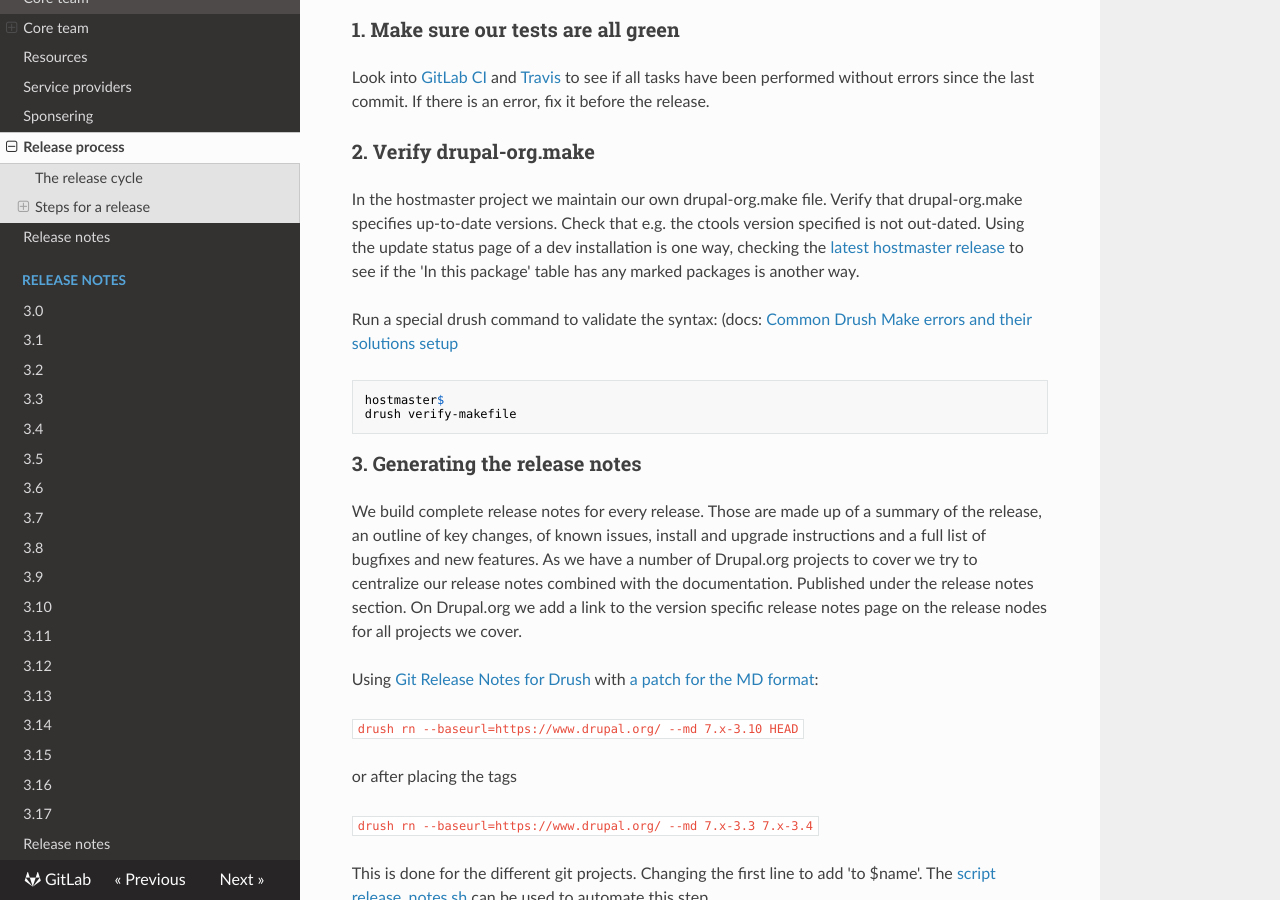
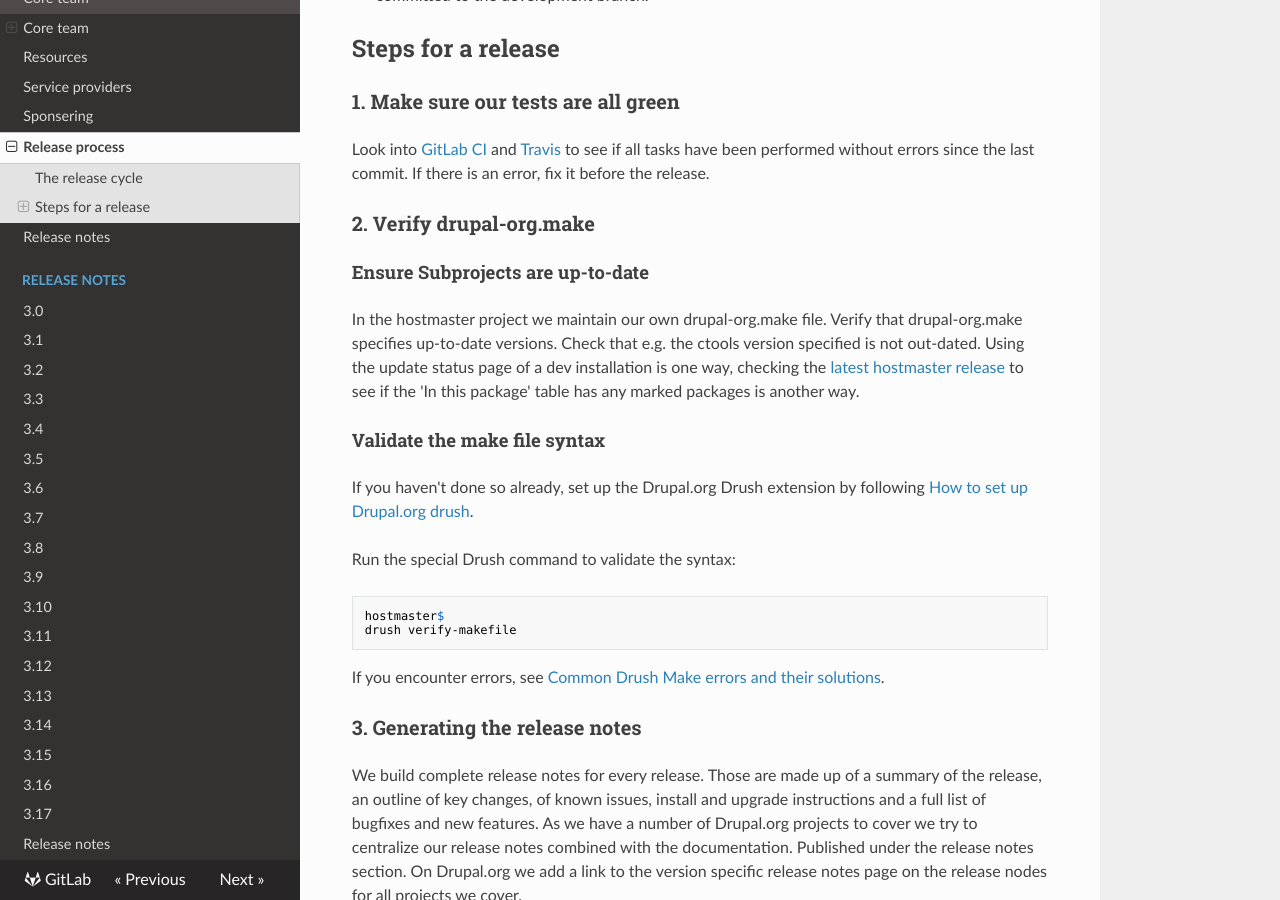
Before and after one commit to aegir-project/documentation, an MkDocs documentation site: the page built from docs/community/release-process.md, in a window 1280 px wide and 900 px high, scrolled down 1291 px. Built offline with MkDocs 1.6.1, drawn with Linux system fonts in a browser that asks for light colours; nearby versions of some CDN libraries; old or Windows-style settings are respelled for this version of MkDocs; some of the changed text lies outside the part shown.

Commit message:
Clarified Step 2. "Verify drupal-org.make" in the release process.

````diff
--- a/docs/community/release-process.md
+++ b/docs/community/release-process.md
@@ -27,14 +27,24 @@
 
 ### 2. Verify drupal-org.make
 
+#### Ensure Subprojects are up-to-date
+
 In the hostmaster project we maintain our own drupal-org.make file. Verify that drupal-org.make specifies up-to-date versions. Check that e.g. the ctools version specified is not out-dated.
 Using the update status page of a dev installation is one way, checking the [latest hostmaster release](https://www.drupal.org/project/hostmaster) to see if the 'In this package' table has any marked packages is another way.
 
-Run a special drush command to validate the syntax: (docs: [Common Drush Make errors and their solutions](https://www.drupal.org/docs/develop/packaging-a-distribution/how-to-set-up-drupalorg-drush) [setup](https://www.drupal.org/node/1432190)
+#### Validate the make file syntax
+
+If you haven't done so already, set up the Drupal.org Drush extension by following [How to set up Drupal.org drush](https://www.drupal.org/docs/develop/packaging-a-distribution/how-to-set-up-drupalorg-drush).
+
+Run the special Drush command to validate the syntax:
+
 ```
 hostmaster$
 drush verify-makefile
 ```
+
+If you encounter errors, see [Common Drush Make errors and their solutions](https://www.drupal.org/node/1432190).
+
 
 ### 3. Generating the release notes
 
````
